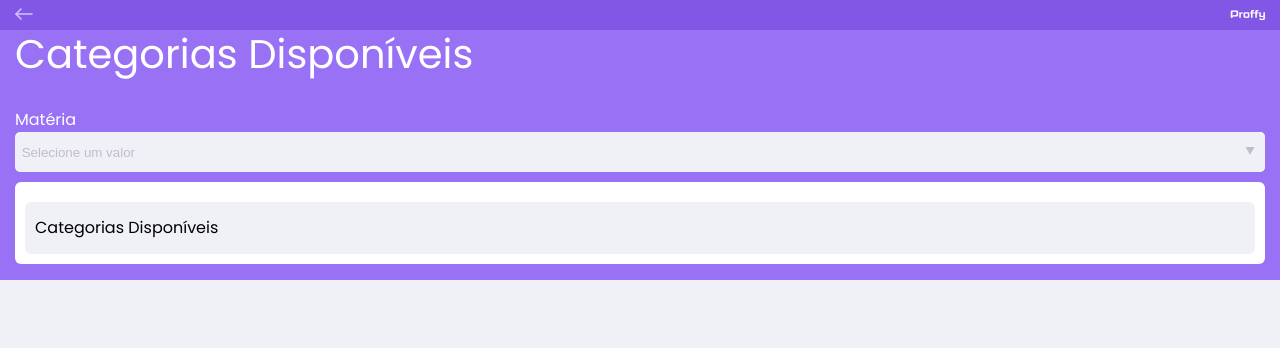
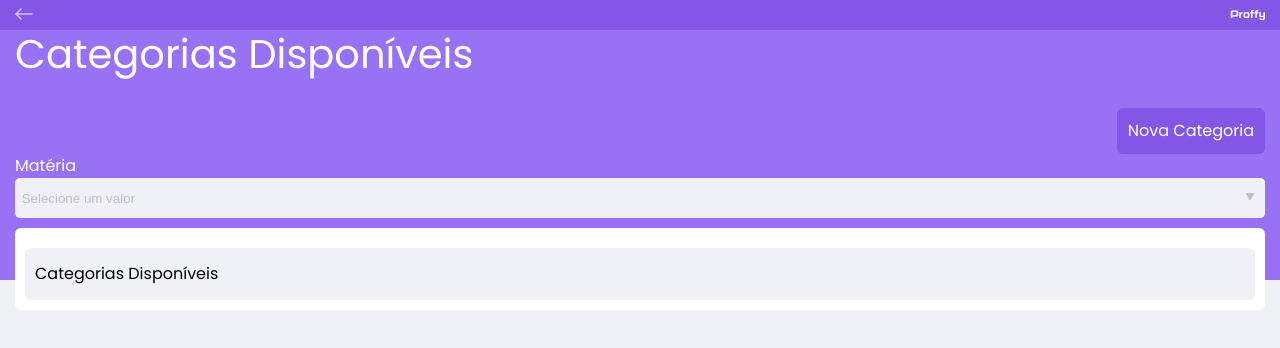
Before and after one commit to geprojetos/web-courses, a React (Create React App) app: page /web-courses/categories/list in a window 1280 px wide. Shown: the top 348 px of the page. Built offline with nearby package versions, Linux system fonts and the light colour scheme.

Commit message:
feat(button): add button component

```diff
--- a/src/assets/enum/index.ts
+++ b/src/assets/enum/index.ts
@@ -38,3 +38,9 @@ export enum GlobalReducerEnum {
   CHANGE_TOKEN = 'change_token',
   RESET_TOKEN = 'reset_token',
 }
+
+export enum AlignEnum {
+  LEFT = 'left',
+  CENTER = 'center',
+  RIGHT = 'right',
+}
--- a/src/routers/categories/pages/ListCategories/index.tsx
+++ b/src/routers/categories/pages/ListCategories/index.tsx
@@ -3,7 +3,7 @@ import { Container } from 'react-grid-system';
 import { Link } from 'react-router-dom';
 import { ColorsEnum } from '../../../../assets/enum';
 import { t } from '../../../../i18n';
-import { Select, Text } from '../../../../shared/components';
+import { Button, Select, Text } from '../../../../shared/components';
 import { List } from '../../../../shared/templates';
 import './styles.scss';
 
@@ -18,6 +18,10 @@ const ListCategories: FC = () => {
               <Text className='categories-title' type='h1'>
                 {t('categories:availableCategories')}
               </Text>
+
+              <Button align='right' link='/categories/add'>
+                {t('categories:newCategorie')}
+              </Button>
               <Select options={[]} label={t('categories:matter')} />
 
               <div className='categories-box'>
--- /dev/null
+++ b/src/shared/components/Button/index.tsx
@@ -0,0 +1,50 @@
+import React, { FC, memo, useMemo } from 'react';
+import { Link } from 'react-router-dom';
+import { Text } from '..';
+import { AlignEnum } from '../../../assets/enum';
+
+import './styles.scss';
+
+export interface ButtonProps {
+  block?: boolean;
+  align?: 'left' | 'center' | 'right';
+  link?: string;
+}
+
+const Button: FC<ButtonProps> = memo(({ children, block, align, link }) => {
+  const buttonAlign = useMemo(() => {
+    if (align === AlignEnum.LEFT) {
+      return 'button-left';
+    }
+    if (align === AlignEnum.CENTER) {
+      return 'button-center';
+    }
+    if (align === AlignEnum.RIGHT) {
+      return 'button-right';
+    }
+  }, [align]);
+
+  const buttonStyle = useMemo(() => {
+    return block ? 'button button-block' : 'button';
+  }, [block]);
+
+  const buttonComponent = useMemo(() => {
+    if (link) {
+      return (
+        <Link to={link} className={buttonStyle}>
+          <Text type='p'>{children}</Text>
+        </Link>
+      );
+    }
+
+    return (
+      <button className={buttonStyle}>
+        <Text type='p'>{children}</Text>
+      </button>
+    );
+  }, [link]);
+
+  return <div className={buttonAlign}>{buttonComponent}</div>;
+});
+
+export default Button;
--- /dev/null
+++ b/src/shared/components/Button/styles.scss
@@ -0,0 +1,38 @@
+@import '../../../styles/colors';
+
+.button {
+  background: $PURPLE1;
+  border: 1px solid $PURPLE1;
+  border-radius: 6px;
+  color: $WHITE1;
+  padding: 10px;
+  transition: all 0.2s ease-in-out;
+
+  &:hover {
+    background: $PURPLE2;
+    cursor: pointer;
+    transition: all 0.2s ease-in-out;
+  }
+}
+
+.button-block {
+  width: 100%;
+}
+
+.button-left,
+.button-center,
+.button-right {
+  display: flex;
+}
+
+.button-left {
+  justify-content: flex-start;
+}
+
+.button-center {
+  justify-content: center;
+}
+
+.button-right {
+  justify-content: flex-end;
+}
--- a/src/shared/components/index.ts
+++ b/src/shared/components/index.ts
@@ -1,4 +1,5 @@
 // import
+import Button from './Button';
 import ChangeLanguage from './ChangeLanguage';
 import Select from './Select';
 import Header from './Header';
@@ -9,6 +10,7 @@ import Text from "./Text";
 
 export {
   // exports
+  Button,
   ChangeLanguage,
   Select,
   Header,
--- a/src/translations/en/categories.json
+++ b/src/translations/en/categories.json
@@ -1,5 +1,6 @@
 {
   "categories": "Categories",
   "matter": "Matter",
-  "availableCategories": "Available Categories"
+  "availableCategories": "Available Categories",
+  "newCategorie": "New Categorie"
 }
--- a/src/translations/pt/categories.json
+++ b/src/translations/pt/categories.json
@@ -1,5 +1,6 @@
 {
   "categories": "Categories",
   "matter": "Matéria",
-  "availableCategories": "Categorias Disponíveis"
+  "availableCategories": "Categorias Disponíveis",
+  "newCategorie": "Nova Categoria"
 }
```
Also changed, not shown: package.json (+4 -4 lines), 2 other files (tests, documents, lock files or other folders).
